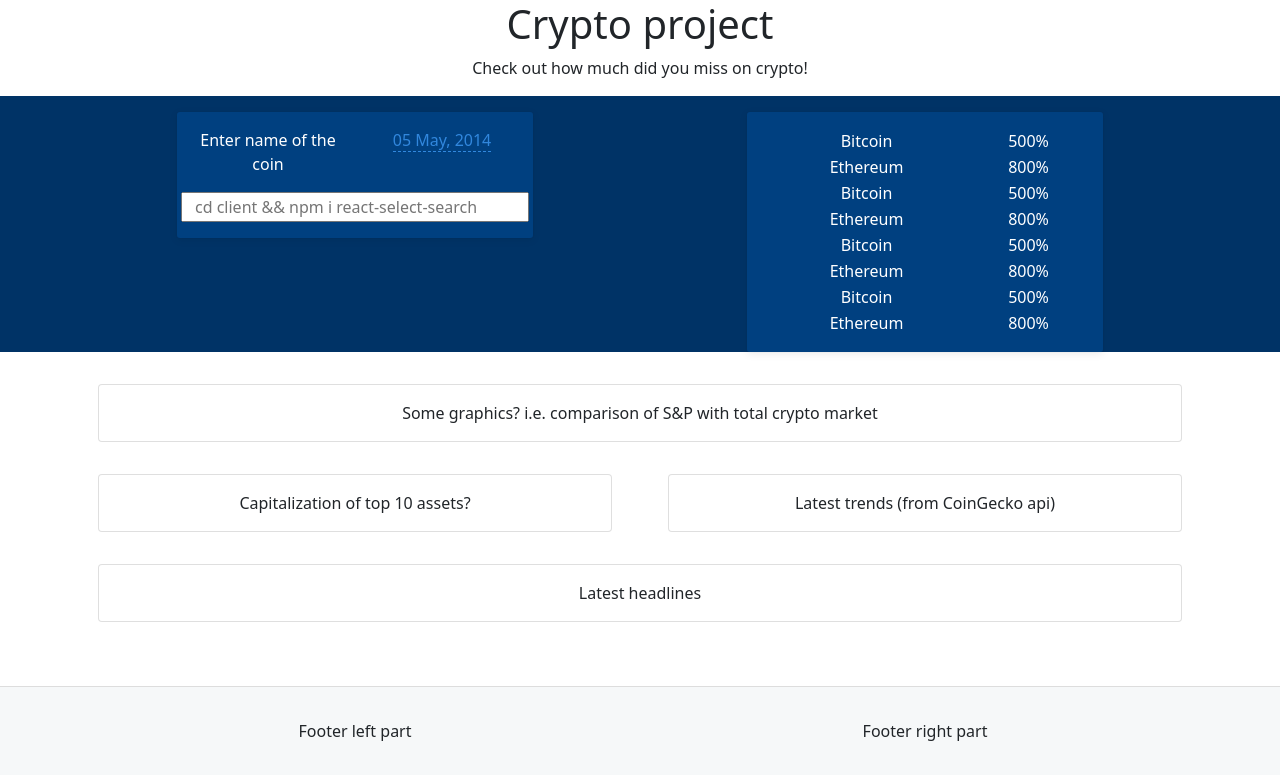
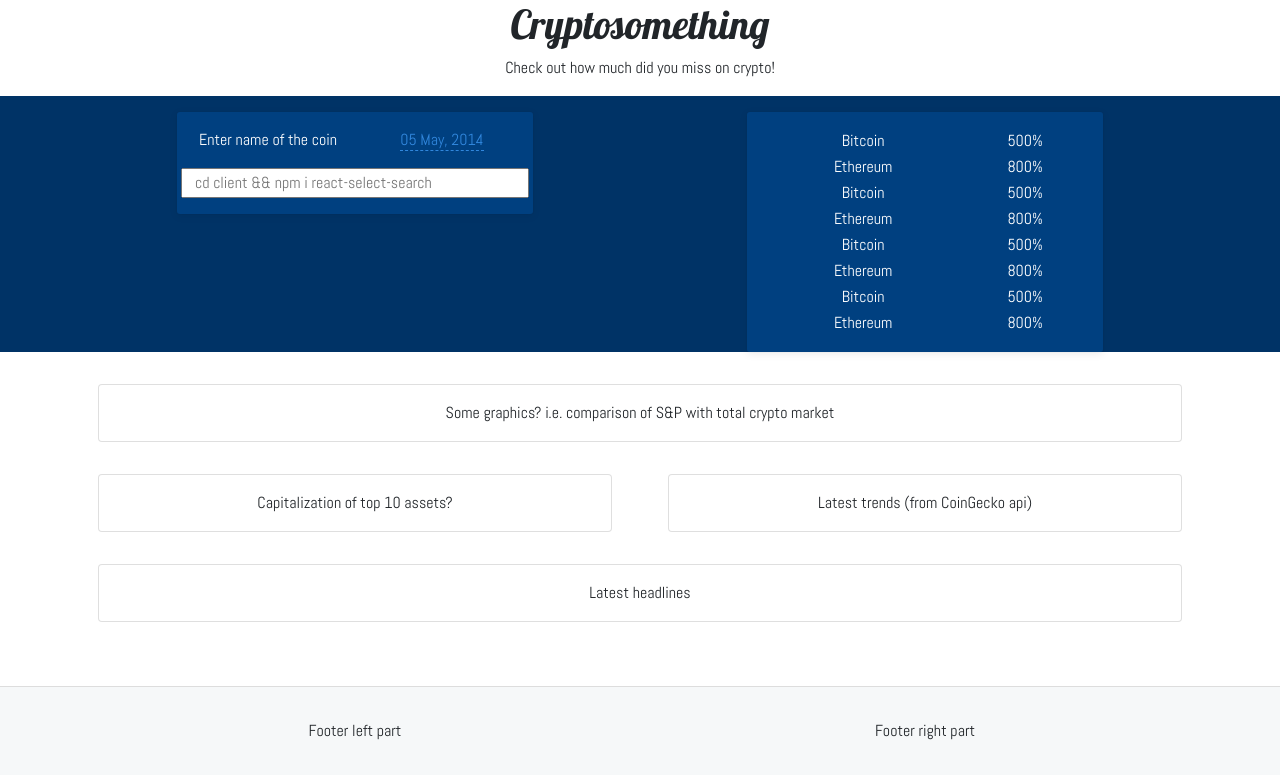
Before and after one commit to MorePositive/CryptoGrowth, a React (Create React App) app in the folder client/: page / in a window 1280 px wide. Shown: the top 780 px of the page. Built offline with nearby package versions, Linux system fonts and the light colour scheme.

Commit message:
cleaning up

```diff
--- a/client/public/index.html
+++ b/client/public/index.html
@@ -5,39 +5,16 @@
     <link rel="icon" href="%PUBLIC_URL%/favicon.ico" />
     <meta name="viewport" content="width=device-width, initial-scale=1" />
     <meta name="theme-color" content="#000000" />
-    <meta
-      name="description"
-      content="Web site created using create-react-app"
-    />
+    <meta name="description" content="Find out how much you missed on crypto gains!" />
     <link rel="apple-touch-icon" href="%PUBLIC_URL%/logo192.png" />
-    <!--
-      manifest.json provides metadata used when your web app is installed on a
-      user's mobile device or desktop. See https://developers.google.com/web/fundamentals/web-app-manifest/
-    -->
     <link rel="manifest" href="%PUBLIC_URL%/manifest.json" />
-    <!--
-      Notice the use of %PUBLIC_URL% in the tags above.
-      It will be replaced with the URL of the `public` folder during the build.
-      Only files inside the `public` folder can be referenced from the HTML.
-
-      Unlike "/favicon.ico" or "favicon.ico", "%PUBLIC_URL%/favicon.ico" will
-      work correctly both with client-side routing and a non-root public URL.
-      Learn how to configure a non-root public URL by running `npm run build`.
-    -->
-    <title>React App</title>
+    <link rel="preconnect" href="https://fonts.googleapis.com" />
+    <link rel="preconnect" href="https://fonts.gstatic.com" crossorigin />
+    <link href="https://fonts.googleapis.com/css2?family=Abel&family=Lobster&display=swap" rel="stylesheet" />
+    <title>Cryptosomething - Find out how much you missed on Bitcoin, Ethereum, Cardano, Shiba Inu gains today</title>
   </head>
   <body>
     <noscript>You need to enable JavaScript to run this app.</noscript>
     <div id="root"></div>
-    <!--
-      This HTML file is a template.
-      If you open it directly in the browser, you will see an empty page.
-
-      You can add webfonts, meta tags, or analytics to this file.
-      The build step will place the bundled scripts into the <body> tag.
-
-      To begin the development, run `npm start` or `yarn start`.
-      To create a production bundle, use `npm run build` or `yarn build`.
-    -->
   </body>
 </html>
--- a/client/src/App.js
+++ b/client/src/App.js
@@ -1,5 +1,5 @@
 import React from 'react';
-import { Container, Row, Col, Table, Card } from 'react-bootstrap';
+import { Container, Row, Col, Card } from 'react-bootstrap';
 import './App.scss';
 import 'bootstrap/dist/css/bootstrap.min.css';
 
@@ -14,7 +14,7 @@
   return (
     <div className="App">
       <header>
-        <h1>Crypto project</h1>
+        <h1>Cryptosomething</h1>
         <p>Check out how much did you miss on crypto!</p>
       </header>
       <main className="highlight">
--- a/client/src/App.scss
+++ b/client/src/App.scss
@@ -2,6 +2,11 @@
 
 .App {
   text-align: center;
+  font-family: 'Abel', sans-serif;
+}
+
+h1 {
+  font-family: 'Lobster', cursive;
 }
 
 .highlight {
--- a/client/src/index.scss
+++ b/client/src/index.scss
@@ -2,9 +2,6 @@
 
 body {
   margin: 0;
-  font-family: -apple-system, BlinkMacSystemFont, 'Segoe UI', 'Roboto', 'Oxygen',
-    'Ubuntu', 'Cantarell', 'Fira Sans', 'Droid Sans', 'Helvetica Neue',
-    sans-serif;
   -webkit-font-smoothing: antialiased;
   -moz-osx-font-smoothing: grayscale;
 }
```
Also changed, not shown: client/public/logo192.png (deleted), client/public/logo512.png (deleted), client/public/manifest.json.
